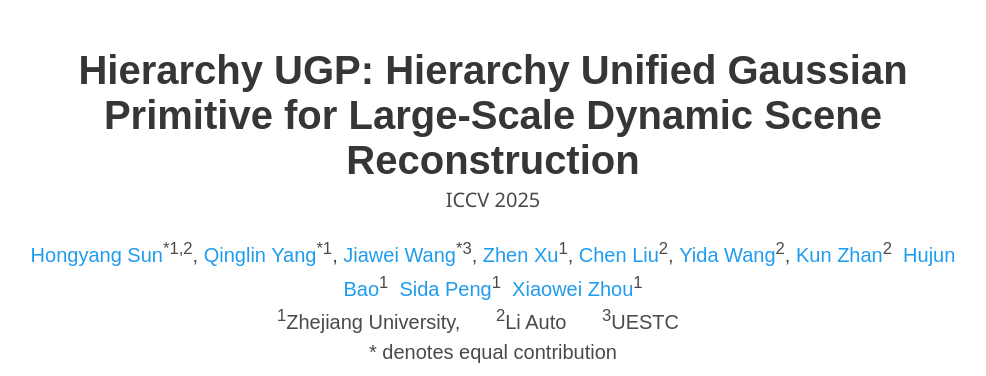
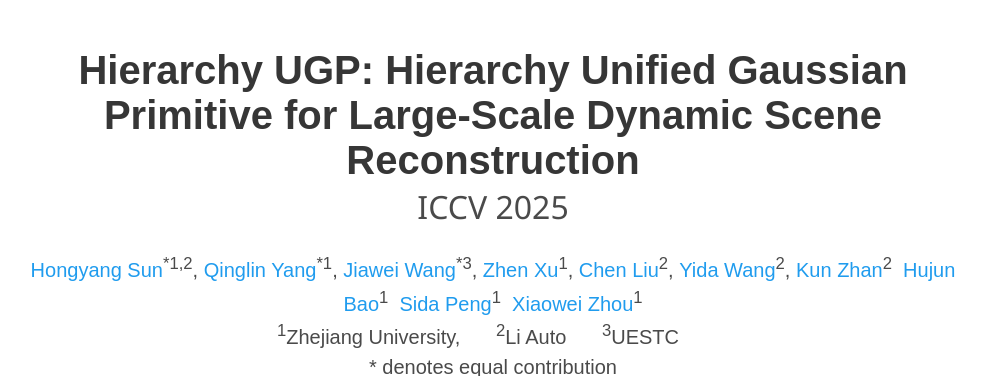
Before and after one commit to SunHongyang10/Project_Page_HierarchyUGP, a plain HTML site: page index.html in a window 1280 px wide. Shown: the top 376 px of the page, without its empty margins (147-1133 px from the left). Drawn offline with nearby package versions, Linux system fonts and the light colour scheme; some packages are replaced by stand-ins of ours; a script that the page names is missing; some icons are missing; a web font is replaced by a local one.

Commit message:
Update index.html

```diff
--- a/index.html
+++ b/index.html
@@ -50,7 +50,7 @@
         <div class="column has-text-centered">
           <h1 class="title is-2 publication-title">Hierarchy UGP: Hierarchy Unified Gaussian Primitive for Large-Scale Dynamic Scene Reconstruction
           </h1>
-          <div class="subtitle is-5">ICCV 2025</div>
+          <div class="subtitle is-3">ICCV 2025</div>
           <div class="is-size-5 publication-authors">
             <span class="author-block">
               <a href="https://github.com/SunHongyang10">Hongyang Sun</a><sup>*1,2</sup>,</span>
```
